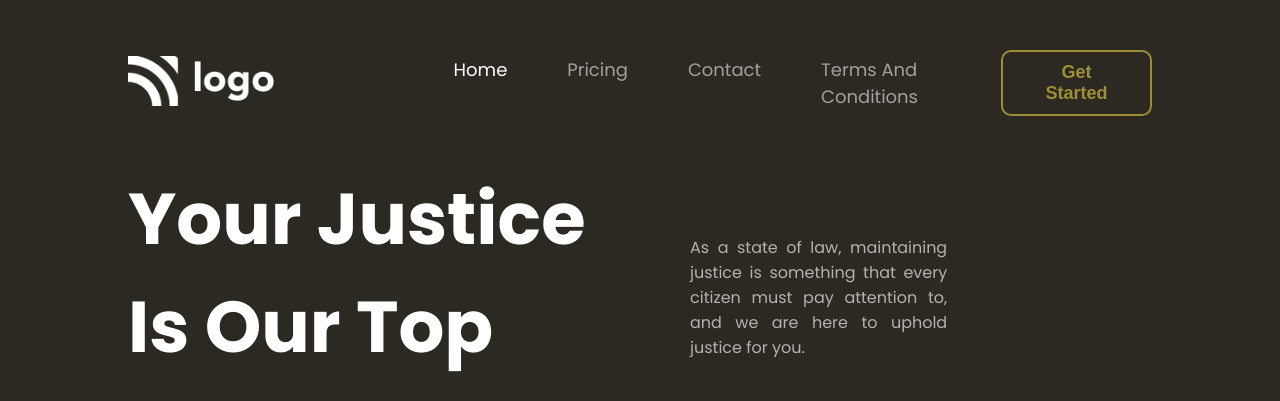
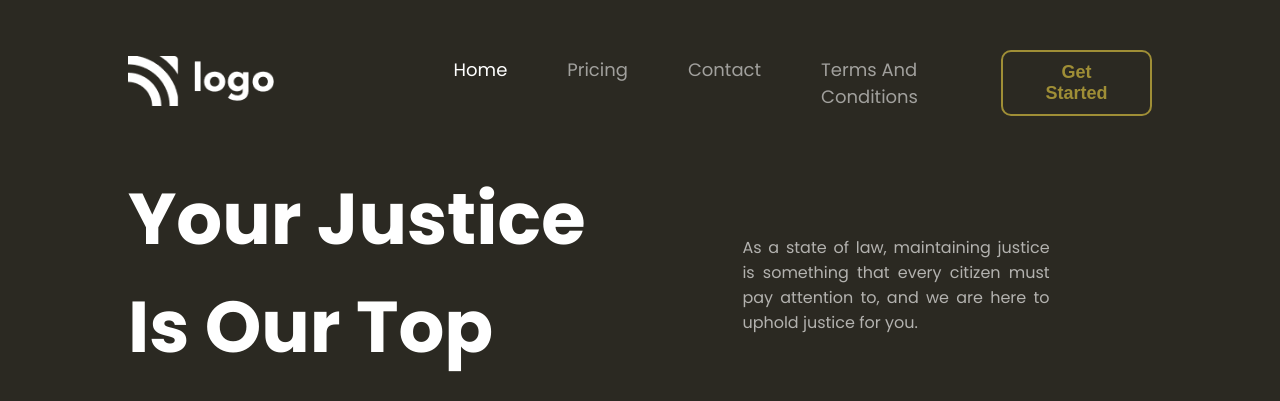
Before and after one commit to pavanvkashyap12/Law_Home_Page, a plain HTML site: page index.html in a window 1280 px wide. Shown: the top 401 px of the page. Drawn offline with Linux system fonts and the light colour scheme.

Commit message:
initial commit

```diff
--- a/style.css
+++ b/style.css
@@ -85,6 +85,7 @@ ul li:first-child{
 
 .sub-heading{
    width: 30%;
+   margin-left:10%;
 }
 
 .sub-heading p {
@@ -92,7 +93,6 @@ ul li:first-child{
     font-family: 'Poppins',sans-serif;
     font-size: 1em;
     padding-top:70px;
-    padding-left: 50px;
     text-align: justify;
 }
 
```
